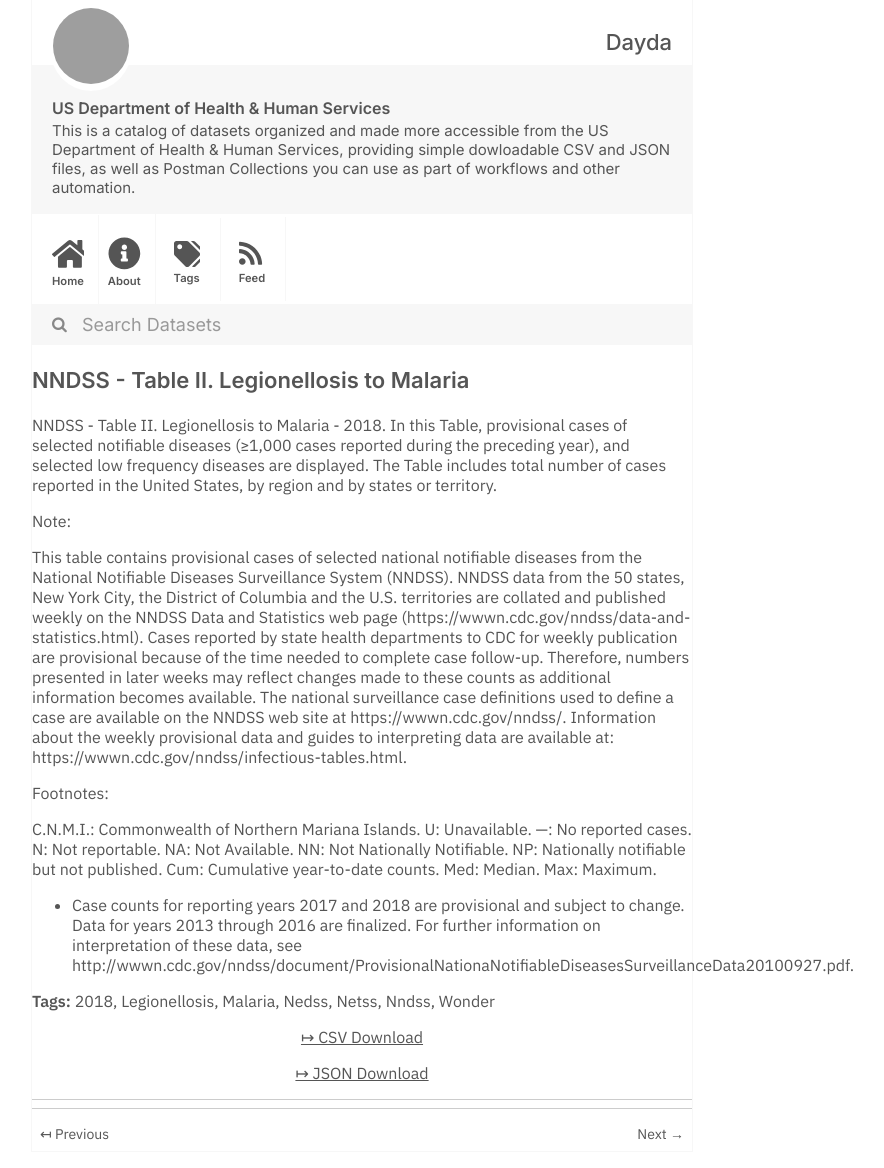
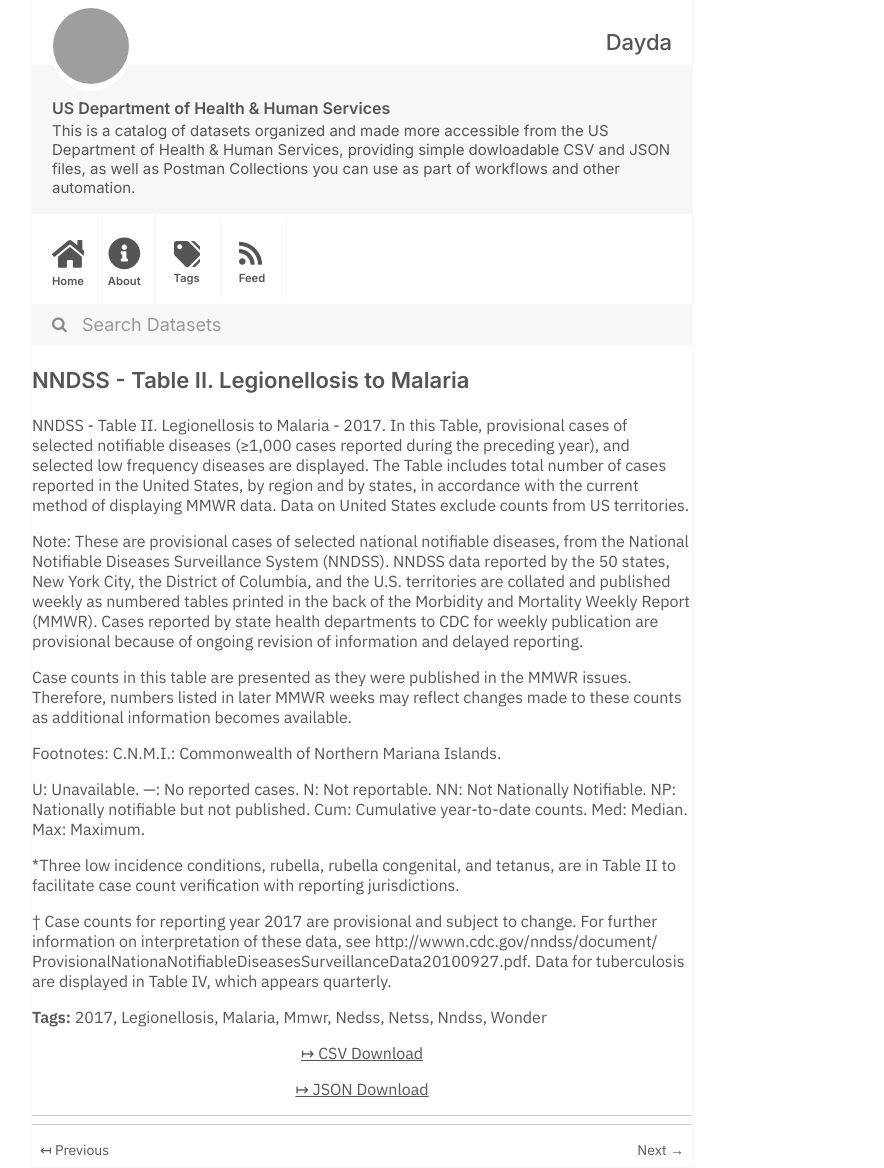
Before and after one commit to dayda-entities/us-department-of-health-and-human-services, a Jekyll site: the page built from _posts/2020-11-10-nndss-table-ii-legionellosis-t.md, in a window 1280 px wide. Shown: the whole page, without its empty margins (278-1162 px from the left). Built offline with Jekyll 4.4.1, drawn with Linux system fonts in a browser that asks for light colours; grey boxes are pictures that could not be loaded.

Commit message:
Publish Data

```diff
--- a/_posts/2020-11-10-nndss-table-ii-legionellosis-t.md
+++ b/_posts/2020-11-10-nndss-table-ii-legionellosis-t.md
@@ -1,32 +1,36 @@
 ---
 title: NNDSS - Table II. Legionellosis to Malaria
-created: '2020-11-10T16:18:20.464117'
-modified: '2021-04-21T22:38:41.071374'
+created: '2020-11-10T16:17:43.013689'
+modified: '2021-04-21T22:45:14.750803'
 state: active
 type: dataset
 tags:
-  - '2018'
+  - '2017'
   - Legionellosis
   - Malaria
+  - Mmwr
   - Nedss
   - Netss
   - Nndss
   - Wonder
 groups: []
-csv_url: 'https://data.cdc.gov/api/views/acdz-tk8j/rows.csv?accessType=DOWNLOAD'
-json_url: 'https://data.cdc.gov/api/views/acdz-tk8j/rows.json?accessType=DOWNLOAD'
+csv_url: 'https://data.cdc.gov/api/views/33kn-dpz2/rows.csv?accessType=DOWNLOAD'
+json_url: 'https://data.cdc.gov/api/views/33kn-dpz2/rows.json?accessType=DOWNLOAD'
 layout: post
 
 ---
-NNDSS - Table II. Legionellosis to Malaria - 2018. In this Table, provisional cases of selected notifiable diseases (≥1,000 cases reported during the preceding year), and selected low frequency diseases are displayed. The Table includes total number of cases reported in the United States, by region and by states or territory.
+NNDSS - Table II. Legionellosis to Malaria - 2017. In this Table, provisional cases of selected notifiable diseases (≥1,000 cases reported during the preceding year), and selected low frequency diseases are displayed. The Table includes total number of cases reported in the United States, by region and by states, in accordance with the current method of displaying MMWR data.  Data on United States exclude counts from US territories.
 
 Note:
+These are provisional cases of selected national notifiable diseases, from the National Notifiable Diseases Surveillance System (NNDSS). NNDSS data reported by the 50 states, New York City, the District of Columbia, and the U.S. territories are collated and published weekly as numbered tables printed in the back of the Morbidity and Mortality Weekly Report (MMWR). Cases reported by state health departments to CDC for weekly publication are provisional because of ongoing revision of information and delayed reporting.
 
-This table contains provisional cases of selected national notifiable diseases from the National Notifiable Diseases Surveillance System (NNDSS). NNDSS data from the 50 states, New York City, the District of Columbia and the U.S. territories are collated and published weekly on the NNDSS Data and Statistics web page (https://wwwn.cdc.gov/nndss/data-and-statistics.html). Cases reported by state health departments to CDC for weekly publication are provisional because of the time needed to complete case follow-up.  Therefore, numbers presented in later weeks may reflect changes made to these counts as additional information becomes available. The national surveillance case definitions used to define a case are available on the NNDSS web site at https://wwwn.cdc.gov/nndss/. Information about the weekly provisional data and guides to interpreting data are available at: https://wwwn.cdc.gov/nndss/infectious-tables.html.
+Case counts in this table are presented as they were published in the MMWR issues. Therefore, numbers listed in later MMWR weeks may reflect changes made to these counts as additional information becomes available.
 
 Footnotes:
+ C.N.M.I.: Commonwealth of Northern Mariana Islands.
 
-C.N.M.I.: Commonwealth of Northern Mariana Islands.
-U: Unavailable. —: No reported cases. N: Not reportable. NA:  Not Available.  NN: Not Nationally Notifiable. NP: Nationally notifiable but not published. Cum: Cumulative year-to-date counts. Med: Median. Max: Maximum.
+ U: Unavailable. —: No reported cases. N: Not reportable. NN: Not Nationally Notifiable. NP: Nationally notifiable but not published. Cum: Cumulative year-to-date counts. Med: Median. Max: Maximum.
 
-* Case counts for reporting years 2017 and 2018 are provisional and subject to change. Data for years 2013 through 2016 are finalized. For further information on interpretation of these data, see http://wwwn.cdc.gov/nndss/document/ProvisionalNationaNotifiableDiseasesSurveillanceData20100927.pdf.
+*Three low incidence conditions, rubella, rubella congenital, and tetanus, are in Table II to facilitate case count verification with reporting jurisdictions.
+
+† Case counts for reporting year 2017 are provisional and subject to change. For further information on interpretation of these data, see http://wwwn.cdc.gov/nndss/document/ ProvisionalNationaNotifiableDiseasesSurveillanceData20100927.pdf. Data for tuberculosis are displayed in Table IV, which appears quarterly.
```
